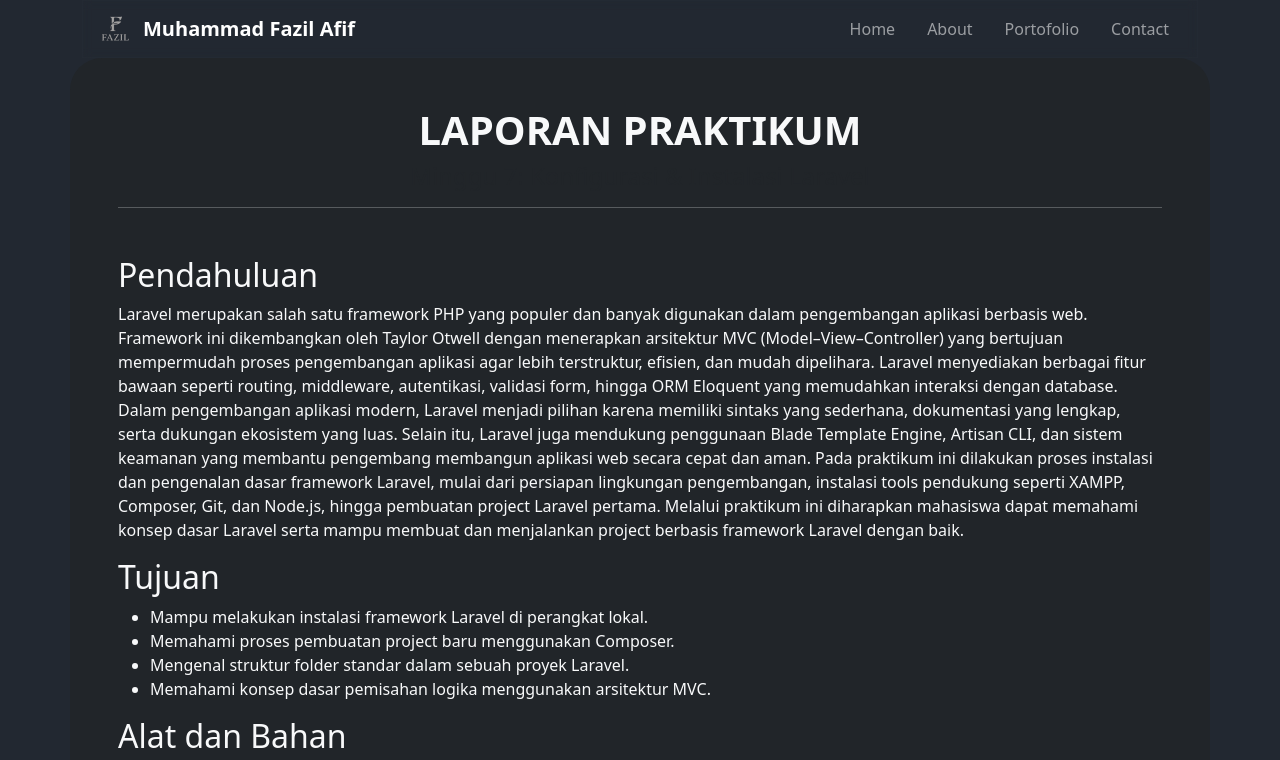
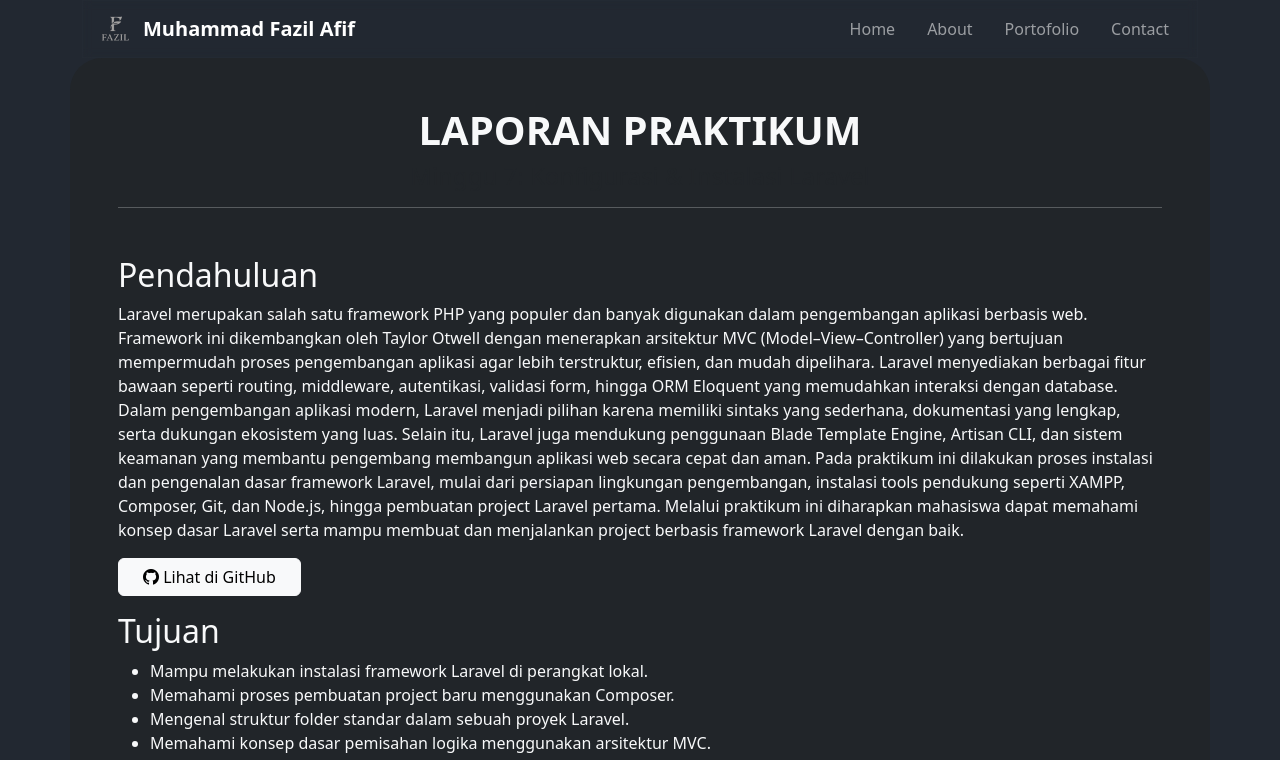
Before and after one commit to PAJILAPIP/portofolio, a plain HTML site: page laporan/minggu7.html in a window 1280 px wide. Shown: the top 760 px of the page. Drawn offline with nearby package versions, Linux system fonts and the light colour scheme.

Commit message:
portofolio

```diff
--- a/laporan/minggu7.html
+++ b/laporan/minggu7.html
@@ -5,6 +5,7 @@
     <meta name="viewport" content="width=device-width, initial-scale=1.0">
     <title>Laporan Praktikum Minggu 7 - Konfigurasi Laravel</title>
     <link href="https://cdn.jsdelivr.net/npm/bootstrap@5.3.0/dist/css/bootstrap.min.css" rel="stylesheet">
+    <link rel="stylesheet" href="https://cdn.jsdelivr.net/npm/bootstrap-icons@1.13.1/font/bootstrap-icons.min.css" />
     <link href="/style.css" rel="stylesheet">
 </head>
 <body>
@@ -51,6 +52,9 @@
                     Dalam pengembangan aplikasi modern, Laravel menjadi pilihan karena memiliki sintaks yang sederhana, dokumentasi yang lengkap, serta dukungan ekosistem yang luas. Selain itu, Laravel juga mendukung penggunaan Blade Template Engine, Artisan CLI, dan sistem keamanan yang membantu pengembang membangun aplikasi web secara cepat dan aman.
                     Pada praktikum ini dilakukan proses instalasi dan pengenalan dasar framework Laravel, mulai dari persiapan lingkungan pengembangan, instalasi tools pendukung seperti XAMPP, Composer, Git, dan Node.js, hingga pembuatan project Laravel pertama. Melalui praktikum ini diharapkan mahasiswa dapat memahami konsep dasar Laravel serta mampu membuat dan menjalankan project berbasis framework Laravel dengan baik.
                 </p>
+                <a href="https://github.com/PAJILAPIP/portofolio" class="btn btn-light px-4 mb-3">
+                    <i class="bi bi-github"></i> Lihat di GitHub
+                </a>
             </section>
 
             <section id="tujuan">
```
